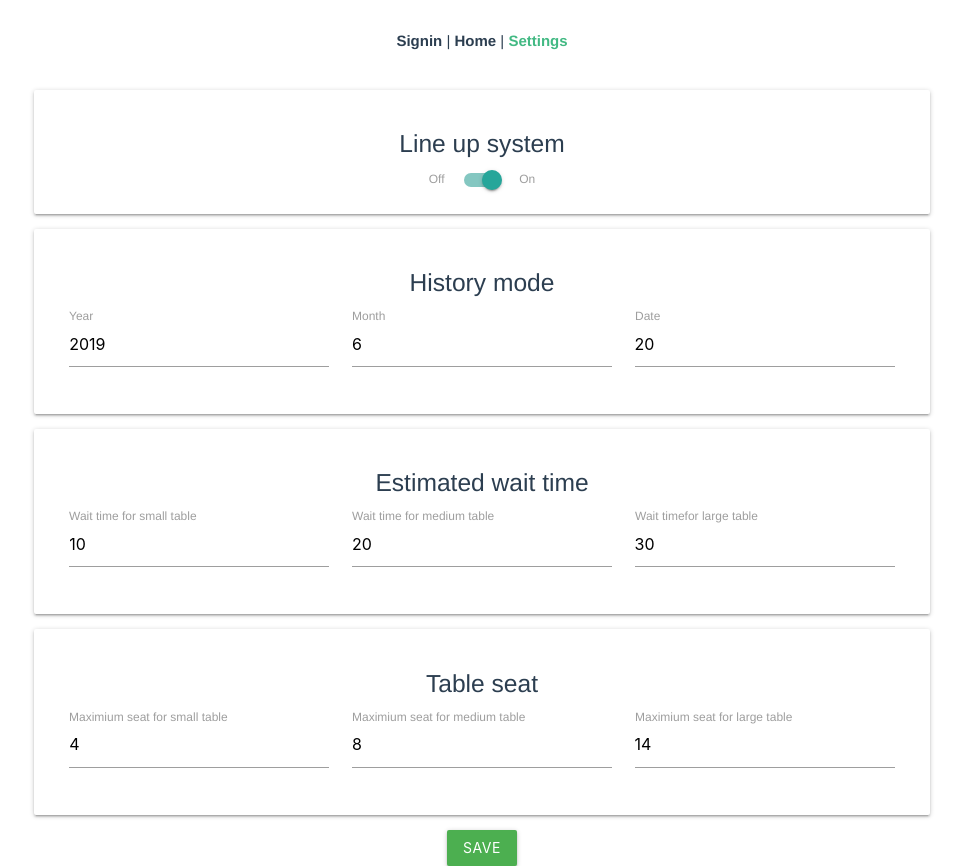
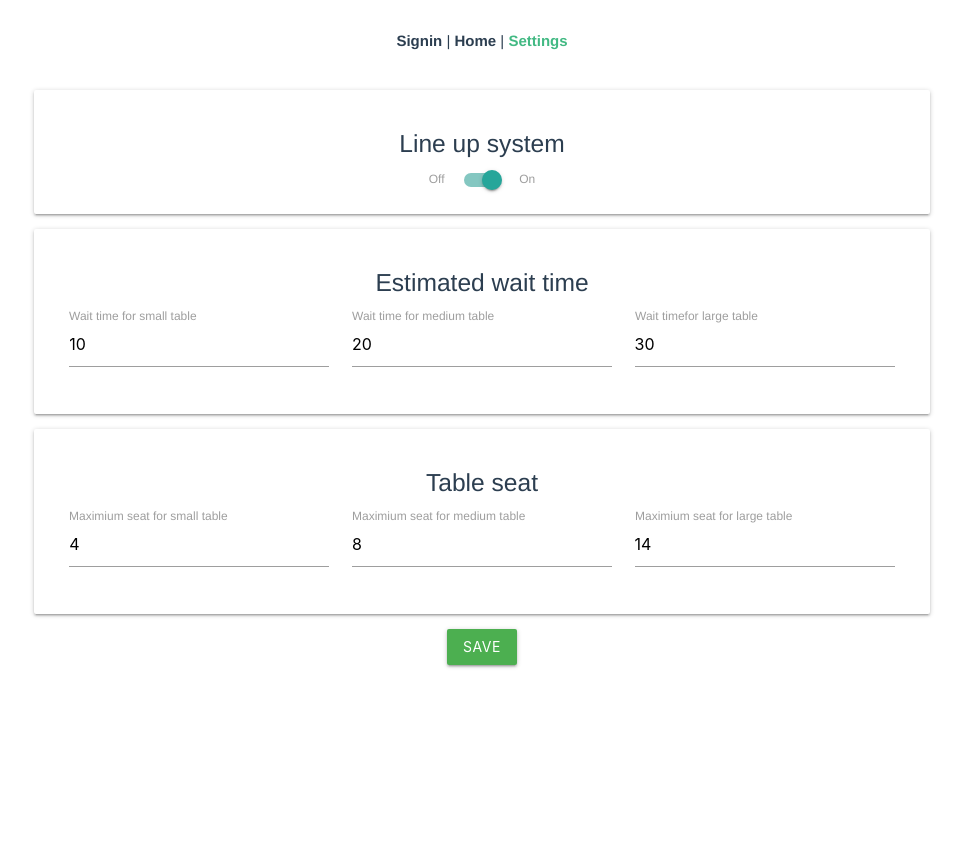
Before and after one commit to Sunnysit/kiwe-restaurant, a Vue app: page /settings in a window 1280 px wide. Shown: the whole page, without its empty margins (158-1121 px from the left). After the commit the page ends 800 px from the top, so only its background shows below. Built offline with nearby package versions, Linux system fonts and the light colour scheme; no server answers.

Commit message:
Hide History mode

```diff
--- a/src/components/Options.vue
+++ b/src/components/Options.vue
@@ -1,6 +1,6 @@
 <template>
   <div class="container options-container">
-    <div class="row card-panel">
+    <!-- <div class="row card-panel">
         <h5>History mode</h5>
         <div class="input-field col s4">
           <input v-model.lazy="year"  id="year" type="number" >
@@ -15,7 +15,7 @@
           <label class="active" for="date">Date</label>
         </div>
 
-    </div>
+    </div> -->
     <div class="row card-panel">
          <h5>Estimated wait time</h5>
          <div class="input-field col s4">
```
